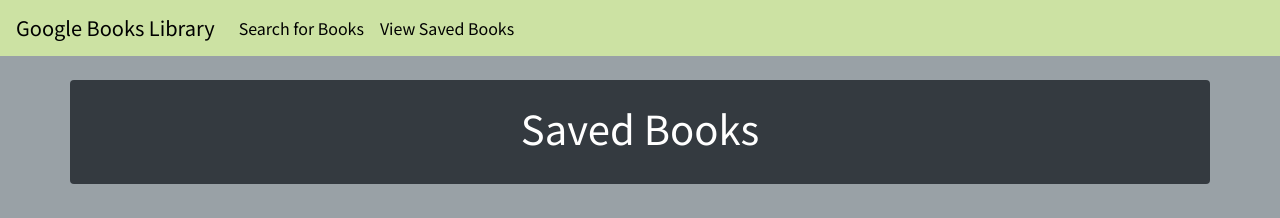
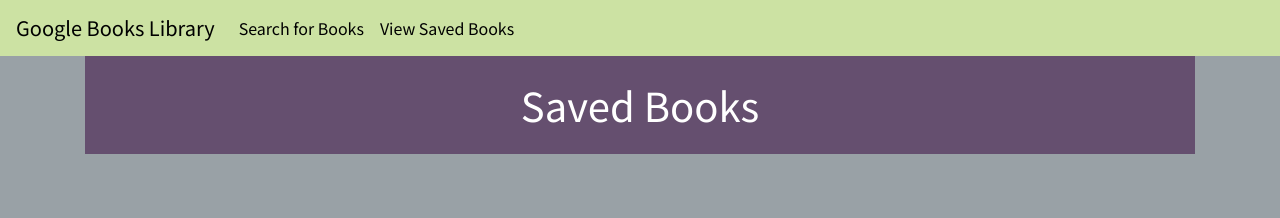
Before and after one commit to APopp524/Google-Books-Search, a React (Create React App) app in the folder client/: page /saved in a window 1280 px wide. Shown: the top 218 px of the page. Built offline with nearby package versions, Linux system fonts and the light colour scheme; no server answers.

Commit message:
saved page styling

```diff
--- a/client/src/App.js
+++ b/client/src/App.js
@@ -3,7 +3,7 @@
 import { BrowserRouter as Router, Route, Switch } from "react-router-dom";
 import Nav from "./components/Nav/index";
 import Search from "./components/pages/Search/Search";
-import Saved from "./components/pages/Saved";
+import Saved from "./components/pages/Saved/Saved";
 import NoMatch from "./components/pages/NoMatch";
 
 function App() {
--- a/client/src/components/pages/Saved.js
+++ b/client/src/components/pages/Saved/Saved.js
@@ -1,7 +1,8 @@
 import React, { Component } from "react";
-import { Row, Container } from "../Grid/index";
-import { BookList, BookListItem } from "../List/bookList";
-import API from "../../utils/API";
+import { Row, Container } from "../../Grid/index";
+import { BookList, BookListItem } from "../../List/bookList";
+import API from "../../../utils/API";
+import './style.css';
 
 class Saved extends Component {
 
@@ -36,7 +37,7 @@
     return (
       <Container>
         <Row>
-          <div className="col rounded text-center bg-dark text-white mt-4 mb-4 p-4">
+          <div className="col rounded text-center text-white">
             <h1>Saved Books</h1>
           </div>
         </Row>
--- /dev/null
+++ b/client/src/components/pages/Saved/style.css
@@ -0,0 +1,7 @@
+h1 {
+    background-color: #654F6F;
+    margin-bottom: 25px;
+    padding-top: 25px;
+    padding-bottom: 25px;
+    font-family: 'Noto Sans JP', sans-serif;
+}
```
